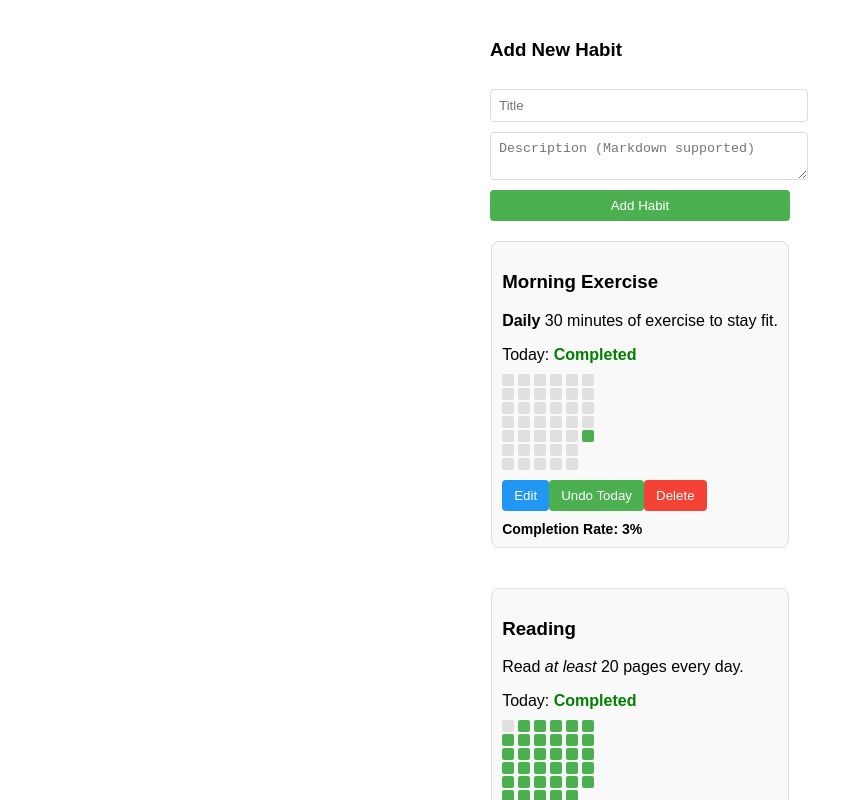
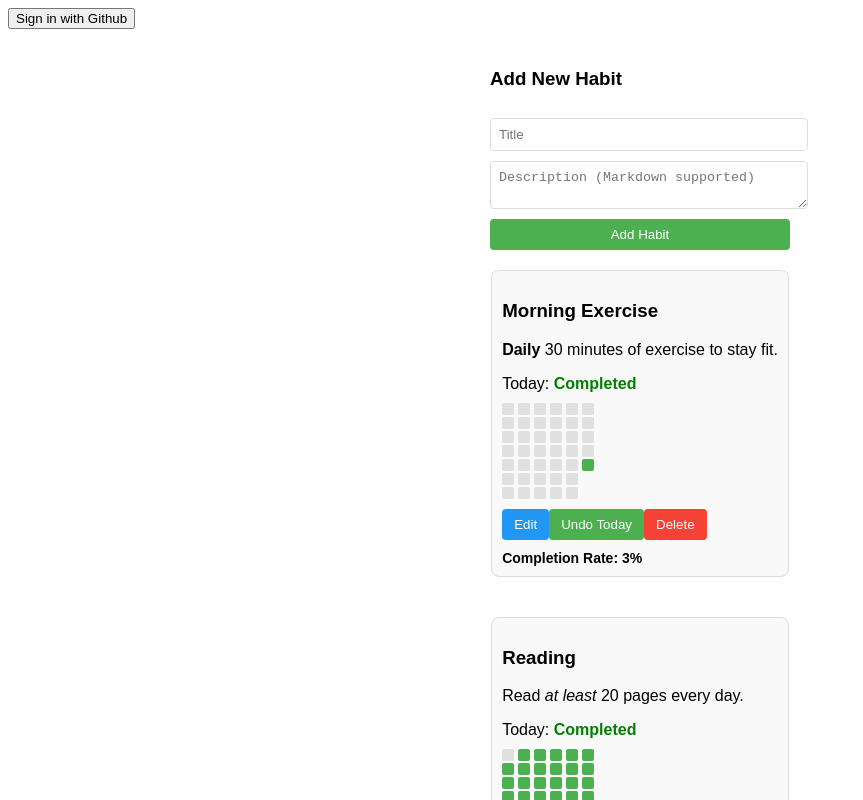
Before and after one commit to zackha/habit, a Nuxt app: page / in a window 1280 px wide. Shown: the top 800 px of the page, without its empty margins (0-863 px from the left). Built offline with nearby package versions, Linux system fonts and the light colour scheme; no server answers.

Commit message:
added auth

```diff
--- a/app.vue
+++ b/app.vue
@@ -1,4 +1,8 @@
 <template>
+  <div>
+    <button v-if="!session" @click="auth.signInWithOAuth({ provider: 'github' })">Sign in with Github</button>
+    <button v-else @click="auth.signOut()">Sign Out</button>
+  </div>
   <div class="calendar">
     <HabitForm />
     <div class="habits">
@@ -9,6 +13,8 @@
 
 <script setup lang="ts">
 const { habits } = useHabits();
+const { auth } = useSupabaseClient();
+const session = useSupabaseSession();
 </script>
 
 <style scoped>
--- a/nuxt.config.ts
+++ b/nuxt.config.ts
@@ -2,5 +2,11 @@
 export default defineNuxtConfig({
   compatibilityDate: '2024-11-01',
   devtools: { enabled: true },
-  modules: ['@nuxtjs/supabase']
-})
+  modules: ['@nuxtjs/supabase'],
+  supabase: {
+    redirectOptions: {
+      login: '/',
+      callback: '/',
+    },
+  },
+});
```
